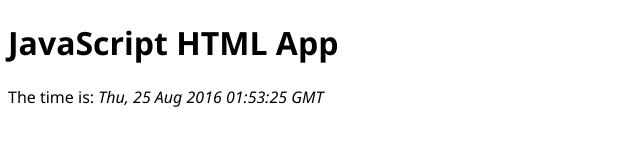
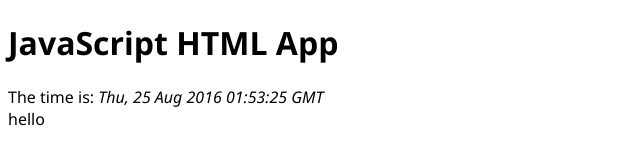
Before and after one commit to william1328/egret, a plain HTML site: page index.html in a window 1280 px wide. Shown: the full height of the page, 0-640 px from the left. Drawn offline with Linux system fonts and the light colour scheme.

Commit message:
修改index footer

```diff
--- a/index.html
+++ b/index.html
@@ -11,5 +11,6 @@
     <h1>JavaScript HTML App</h1>
 
     <div id="content"></div>
+    <div class="footer">hello</div>
 </body>
 </html>
```
